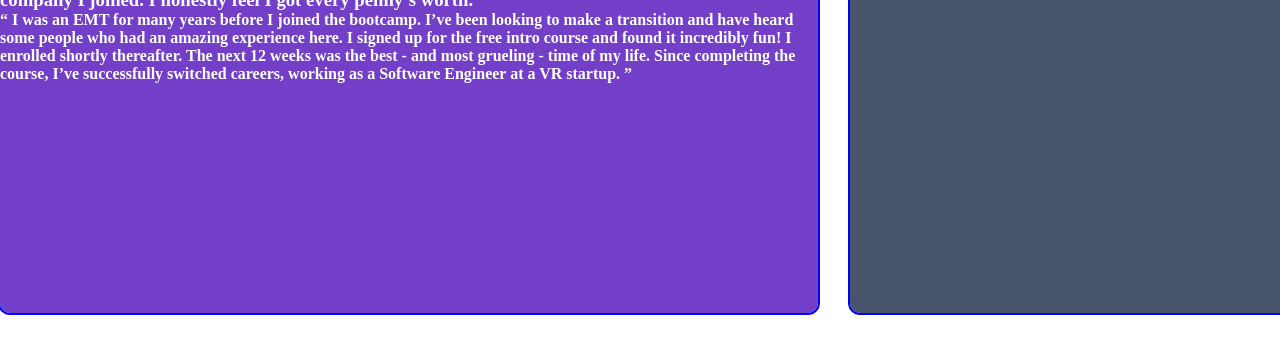
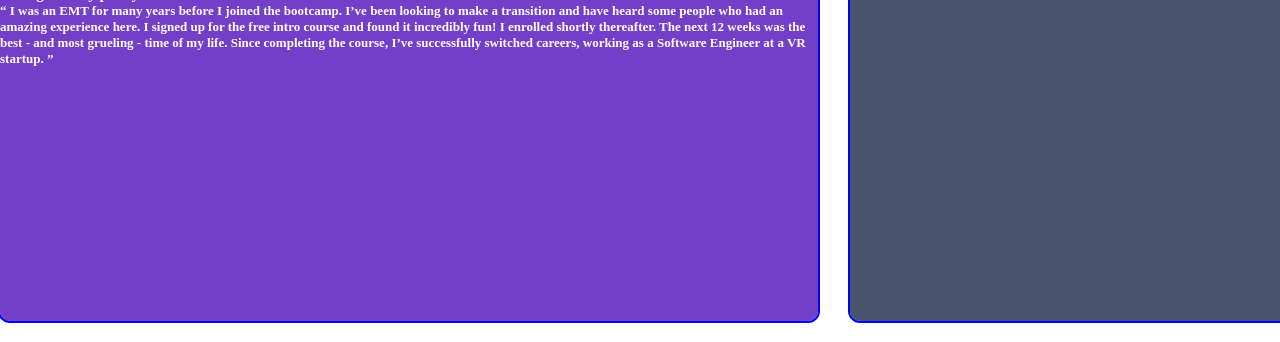
Before and after one commit to KodehodeTor/Oppgave-1---testimonial-grid, a plain HTML site: page index.html in a window 1280 px wide. Shown: the part 194-536 px from the top of the page. Drawn offline with Linux system fonts and the light colour scheme.

Commit message:
Added font family

```diff
--- a/desktop.css
+++ b/desktop.css
@@ -8,6 +8,7 @@
 
 body {
   text-align: left;
+  font-size: 13px;
 }
 
 html {
--- a/index.html
+++ b/index.html
@@ -10,6 +10,25 @@
       sizes="32x32"
       href="./images/favicon-32x32.png"
     />
+
+     <link rel="preconnect" href="https://fonts.googleapis.com" />
+    <link rel="preconnect" href="https://fonts.gstatic.com" crossorigin />
+    <link
+      href="https://fonts.googleapis.com/css2?family=Barlow+Semi+Condensed:ital,wght@0,100;0,200;0,300;0,400;0,500;0,600;0,700;0,800;0,900;1,100;1,200;1,300;1,400;1,500;1,600;1,700;1,800;1,900&display=swap"
+      rel="stylesheet"
+    />
+
+    <!-- .barlow-semi-condensed-medium {
+  font-family: "Barlow Semi Condensed", sans-serif;
+  font-weight: 500;
+  font-style: normal;
+}
+
+.barlow-semi-condensed-semibold {
+  font-family: "Barlow Semi Condensed", sans-serif;
+  font-weight: 600;
+  font-style: normal;
+} -->
 
     <link rel="stylesheet" href="desktop.css" />
     <link rel="stylesheet" href="mobile.css" />
```
